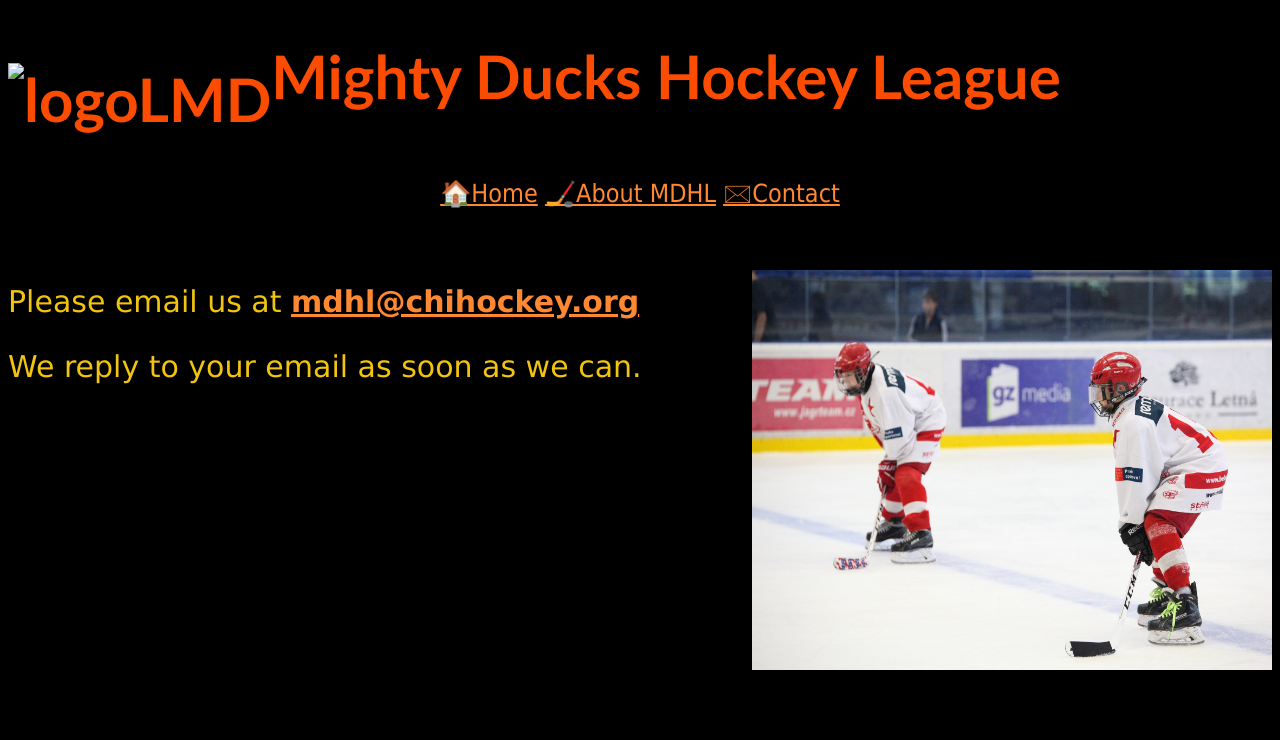
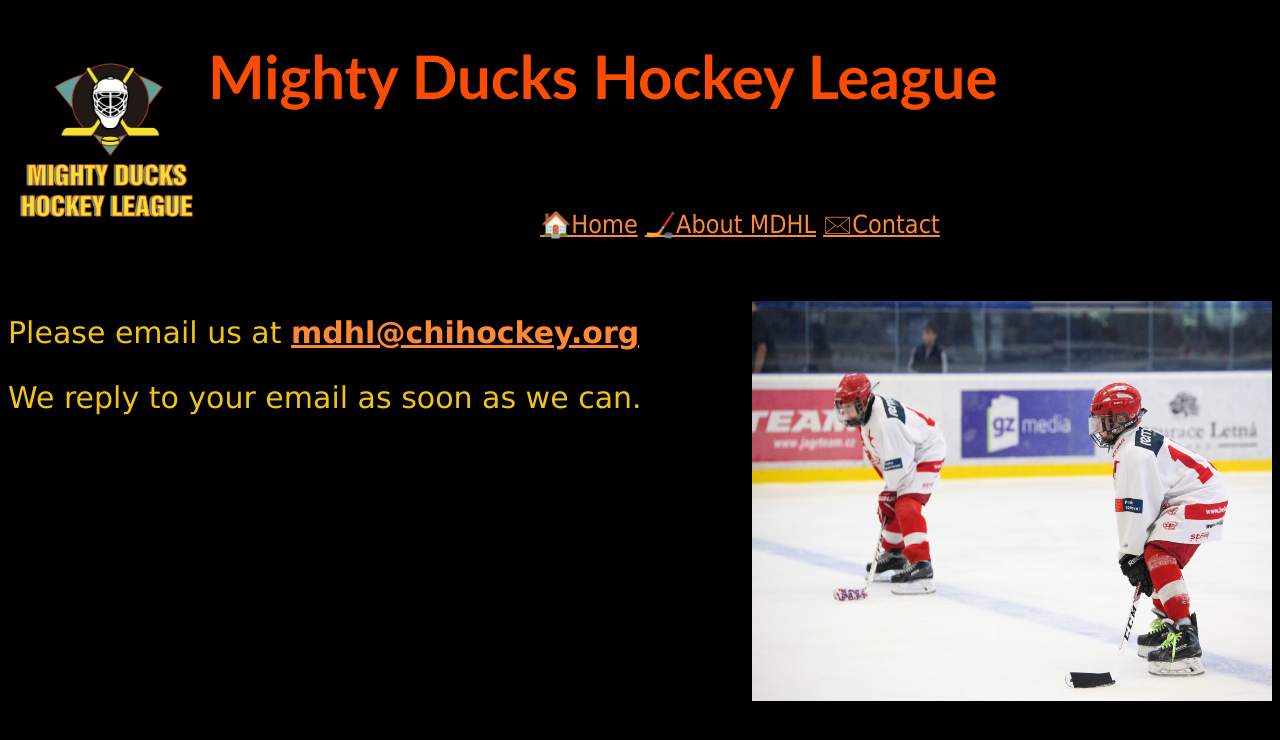
Before and after one commit to RossanaAG/Task01, a plain HTML site: page contact.html in a window 1280 px wide. Drawn offline with Linux system fonts and the light colour scheme.

Commit message:
Correcciones en header y nav

```diff
--- a/contact.html
+++ b/contact.html
@@ -4,7 +4,7 @@
     <meta charset="UTF-8">
     <meta http-equiv="X-UA-Compatible" content="IE=edge">
     <meta name="viewport" content="width=device-width, initial-scale=1.0">
-    <title>Contact</title>
+    <title>Home</title>
     <link rel="shortcut icon" href="./img/Logo-Mighty-ducks-01.ico">
 </head>
 
@@ -12,17 +12,19 @@
 
     <header>
         <h1 style="font-size: 60px; font-family: Calibri; color:#FC4C02;">
-            <img src="./img/Logo_Mighty_ducks_01.png" width="250" height="250" alt="logoLMD" align="middle">Mighty Ducks Hockey League
+            <img style="float: left" src="./img/logoMDHL.png" width="200" height="200" alt="logoLMD">Mighty Ducks Hockey League
         </h1>
     </header>
 
+    <br>
+    <br>
+    <br>
 
     <nav style="font-size:25px;font-family: Tahoma; text-align: center;">
-        <a href="./index.html" style="color:#ff8833">&#127968;Home</a>
+        <a href="#" style="color:#ff8833">&#127968;Home</a>
         <a href="./about.html" style="color:#ff8833">&#127954;About MDHL</a>
-        <a href="#" style="color:#ff8833">&#128386;Contact</a>
+        <a href="./contact.html" style="color:#ff8833">&#128386;Contact</a>
     </nav>
-
 
     <div>
         <br>
```
